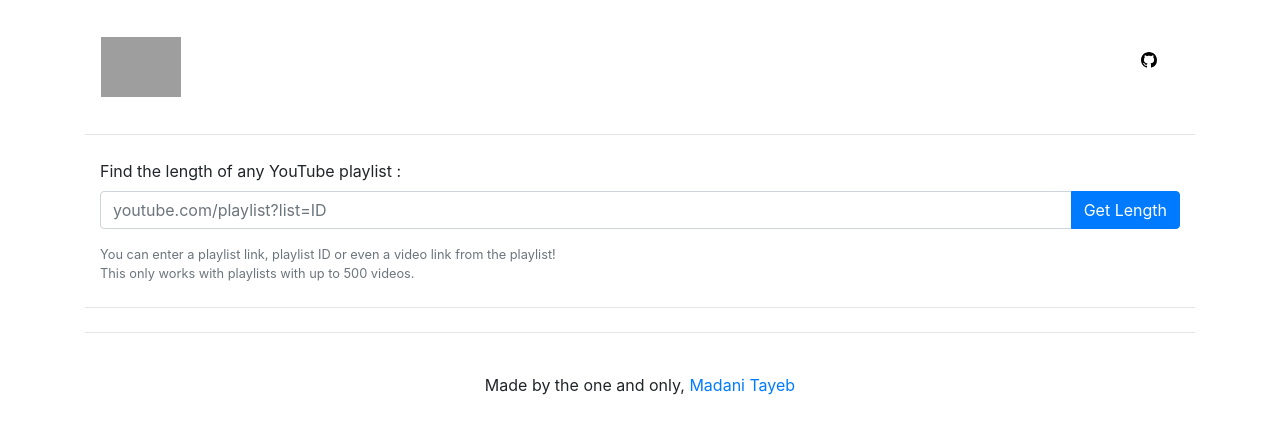
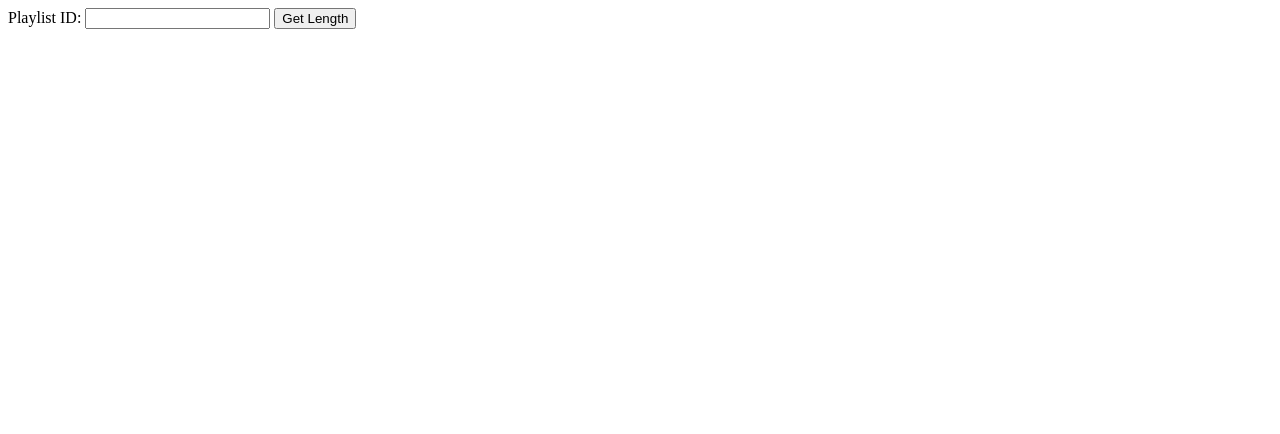
Before and after one commit to 1mt4y/Youtube-Playlist-Length, a Flask app: page / in a window 1280 px wide. Shown: the top 434 px of the page. Run offline with Flask 2, Linux system fonts and the light colour scheme; some libraries are stand-ins or nearby versions; grey boxes are pictures that could not be loaded.

Commit message:
Update index.html

```diff
--- a/youtube_playlist_length/templates/index.html
+++ b/youtube_playlist_length/templates/index.html
@@ -1,67 +1,18 @@
-
 <!doctype html>
 <html lang="en">
-    <head>
-        <!-- Required meta tags -->
-        <meta charset="utf-8">
-        <meta name="viewport" content="width=device-width, initial-scale=1, shrink-to-fit=no">
-        <script src="https://kit.fontawesome.com/b9b97931ac.js" crossorigin="anonymous"></script>
-        <!-- Bootstrap CSS -->
-        <link rel="stylesheet" href="https://stackpath.bootstrapcdn.com/bootstrap/4.4.1/css/bootstrap.min.css" integrity="sha384-Vkoo8x4CGsO3+Hhxv8T/Q5PaXtkKtu6ug5TOeNV6gBiFeWPGFN9MuhOf23Q9Ifjh" crossorigin="anonymous">
-        <script async src="https://www.googletagmanager.com/gtag/js?id=UA-126277658-2"></script>
-        <script>
-            window.dataLayer = window.dataLayer || [];
-            function gtag(){dataLayer.push(arguments);}
-            gtag('js', new Date());
-
-            gtag('config', 'UA-126277658-2');
-        </script>
-        <script async="async" data-cfasync="false" src="//pl15800819.toprevenuenetwork.com/4a026dc80759484ad2fe6f56f58877de/invoke.js"></script>
-        <title>Youtube Playlist Length</title>
-        <link rel="icon" href="https://i.imgur.com/i3wOFEs.png">
-    </head>
-    <body>
-        <div class="container mt-4">
-            <nav class="mb-4 navbar navbar-expand-lg navbar-light">
-                <a class="navbar-brand" href="https://ytplaylist-len.herokuapp.com/"><img src="https://i.imgur.com/PjcsUXm.png" height="60" alt=""></a>
-                <ul class="navbar-nav ml-auto">
-                    <li class="nav-item active">
-                        <a class="nav-link" href="https://github.com/MadaniTayeb/Youtube-Playlist-Length">
-                            <svg xmlns="http://www.w3.org/2000/svg" width="30" height="30 fill="currentColor " class="bi bi-github" viewBox="0 0 30 30">
-                                <path d="M8 0C3.58 0 0 3.58 0 8c0 3.54 2.29 6.53 5.47 7.59.4.07.55-.17.55-.38 0-.19-.01-.82-.01-1.49-2.01.37-2.53-.49-2.69-.94-.09-.23-.48-.94-.82-1.13-.28-.15-.68-.52-.01-.53.63-.01 1.08.58 1.23.82.72 1.21 1.87.87 2.33.66.07-.52.28-.87.51-1.07-1.78-.2-3.64-.89-3.64-3.95 0-.87.31-1.59.82-2.15-.08-.2-.36-1.02.08-2.12 0 0 .67-.21 2.2.82.64-.18 1.32-.27 2-.27.68 0 1.36.09 2 .27 1.53-1.04 2.2-.82 2.2-.82.44 1.1.16 1.92.08 2.12.51.56.82 1.27.82 2.15 0 3.07-1.87 3.75-3.65 3.95.29.25.54.73.54 1.48 0 1.07-.01 1.93-.01 2.2 0 .21.15.46.55.38A8.012 8.012 0 0 0 16 8c0-4.42-3.58-8-8-8z"/>
-                            </svg>
-                        </a>
-                    </li>
-                </ul>
-            </nav>
-            <hr class="my-4">
-            <div class="container">
-                <form method="POST">
-                    <label> Find the length of any YouTube playlist : </label>
-                    <div class="input-group mb-3">
-                        <input type="text" class="form-control" placeholder="youtube.com/playlist?list=ID" name="search_string">
-                        <div class="input-group-append">
-                            <button type="submit" class="btn btn-primary">Get Length</button>
-                        </div>
-                    </div>
-                    <small id="emailHelp" class="form-text text-muted">
-                        You can enter a playlist link, playlist ID or even a video link from the playlist!
-                        <br> This only works with playlists with up to 500 videos.
-                    </small>
-                </form>
-            </div>
-            <hr class="my-4">
-
-            <hr class="my-4">
-            <footer class="page-footer font-small cyan darken-3">
-                <div class="footer-copyright text-center py-3">
-                    Made by the one and only,  <a href="https://github.com/MadaniTayeb/"> Madani Tayeb</a>
-            </footer>
-        </div>
-        <!-- Optional JavaScript -->
-        <!-- jQuery first, then Popper.js, then Bootstrap JS -->
-        <script src="https://code.jquery.com/jquery-3.4.1.slim.min.js" integrity="sha384-J6qa4849blE2+poT4WnyKhv5vZF5SrPo0iEjwBvKU7imGFAV0wwj1yYfoRSJoZ+n" crossorigin="anonymous"></script>
-        <script src="https://cdn.jsdelivr.net/npm/popper.js@1.16.0/dist/umd/popper.min.js" integrity="sha384-Q6E9RHvbIyZFJoft+2mJbHaEWldlvI9IOYy5n3zV9zzTtmI3UksdQRVvoxMfooAo" crossorigin="anonymous"></script>
-        <script src="https://stackpath.bootstrapcdn.com/bootstrap/4.4.1/js/bootstrap.min.js" integrity="sha384-wfSDF2E50Y2D1uUdj0O3uMBJnjuUD4Ih7YwaYd1iqfktj0Uod8GCExl3Og8ifwB6" crossorigin="anonymous"></script>
-    </body>
-</html>
+<head>
+    <meta charset="UTF-8">
+    <meta http-equiv="X-UA-Compatible" content="IE=edge">
+    <meta name="viewport" content="width=device-width, initial-scale=1.0">
+    <title>Document</title>
+</head>
+<body>
+    <form action="/" method="post">
+        <label for="playlist_id">Playlist ID: </label>
+        <input type="text" name="playlist_id" id="playlist_id">
+        <input type="submit" value="Get Length">
+    </form>
+    {% if data %}
+    <h1>{{ data }}</h1>
+    {% endif %}
+</body>
```
